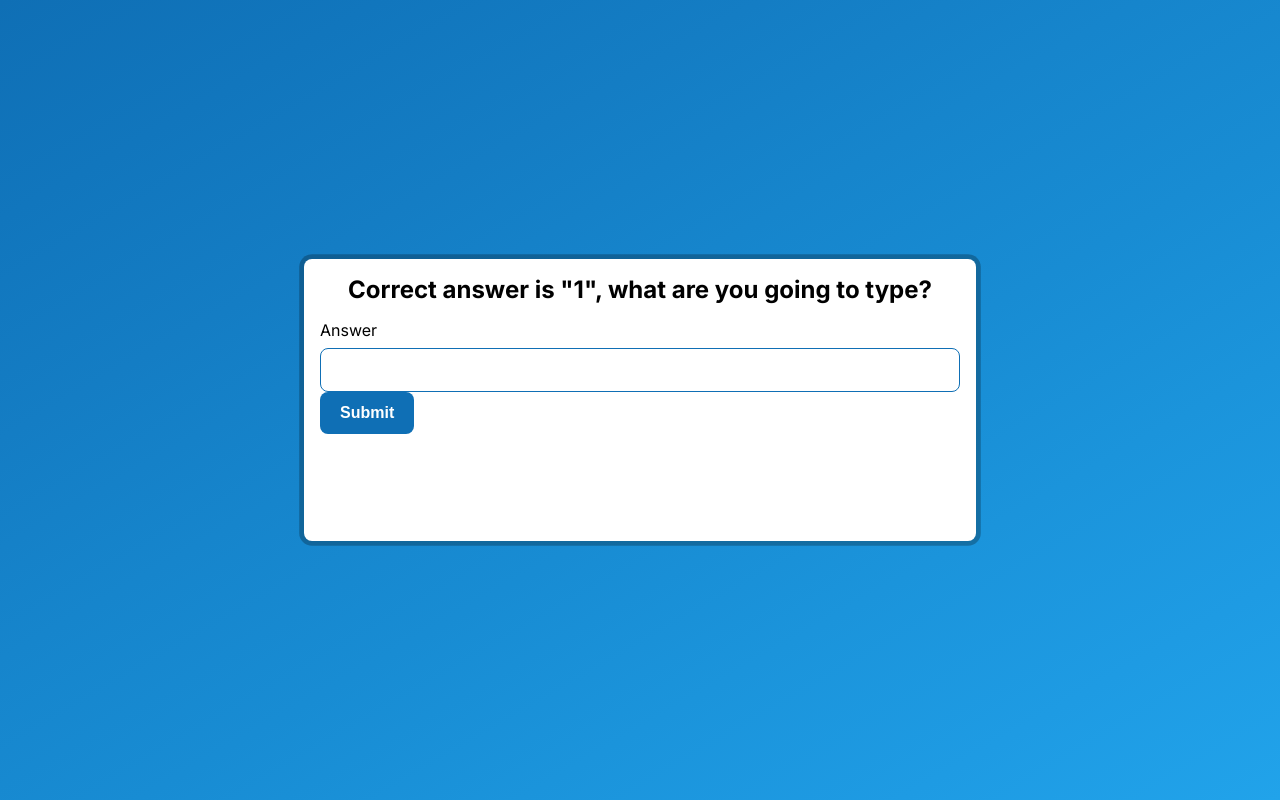
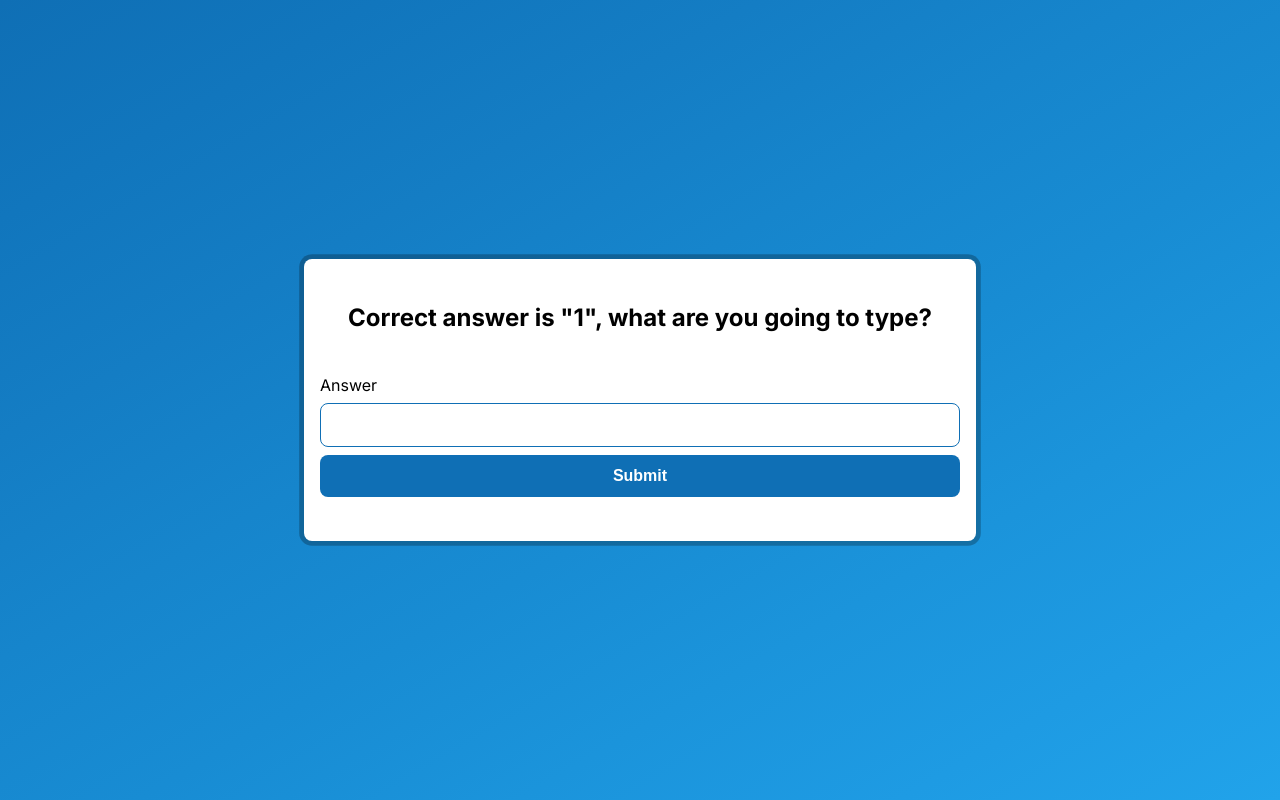
Before and after one commit to OmarMAttia7/OmarMAttia7.github.io, a plain HTML site: page exp/simple-dialog/index.html in a window 1280 px wide. Drawn offline with Linux system fonts and the light colour scheme.

Commit message:
Update simple dialog index.css

```diff
--- a/exp/simple-dialog/index.css
+++ b/exp/simple-dialog/index.css
@@ -41,7 +41,7 @@ p {
   display: flex;
   flex-direction: column;
   gap: 1rem;
-  height: 100%;
+  min-height: 250px;
 }
 
 .heading {
@@ -72,6 +72,7 @@ p {
   display: flex;
   flex-direction: column;
   gap: 0.5rem;
+  margin-bottom: 0.5rem;
 }
 
 .input:focus {
@@ -89,6 +90,7 @@ p {
   cursor: pointer;
   appearance: none;
   font-size: 1rem;
+  width: 100%;
 }
 
 .button--variant-ghost {
@@ -117,7 +119,7 @@ p {
 }
 
 .space-evenly {
-  justify-content: space-between;
+  justify-content: space-evenly;
 }
 
 .alert {
@@ -127,6 +129,7 @@ p {
   align-items: center;
   justify-content: center;
   font-size: 1.25rem;
+  min-height: 250px;
 }
 
 #dialog-controls {
```
